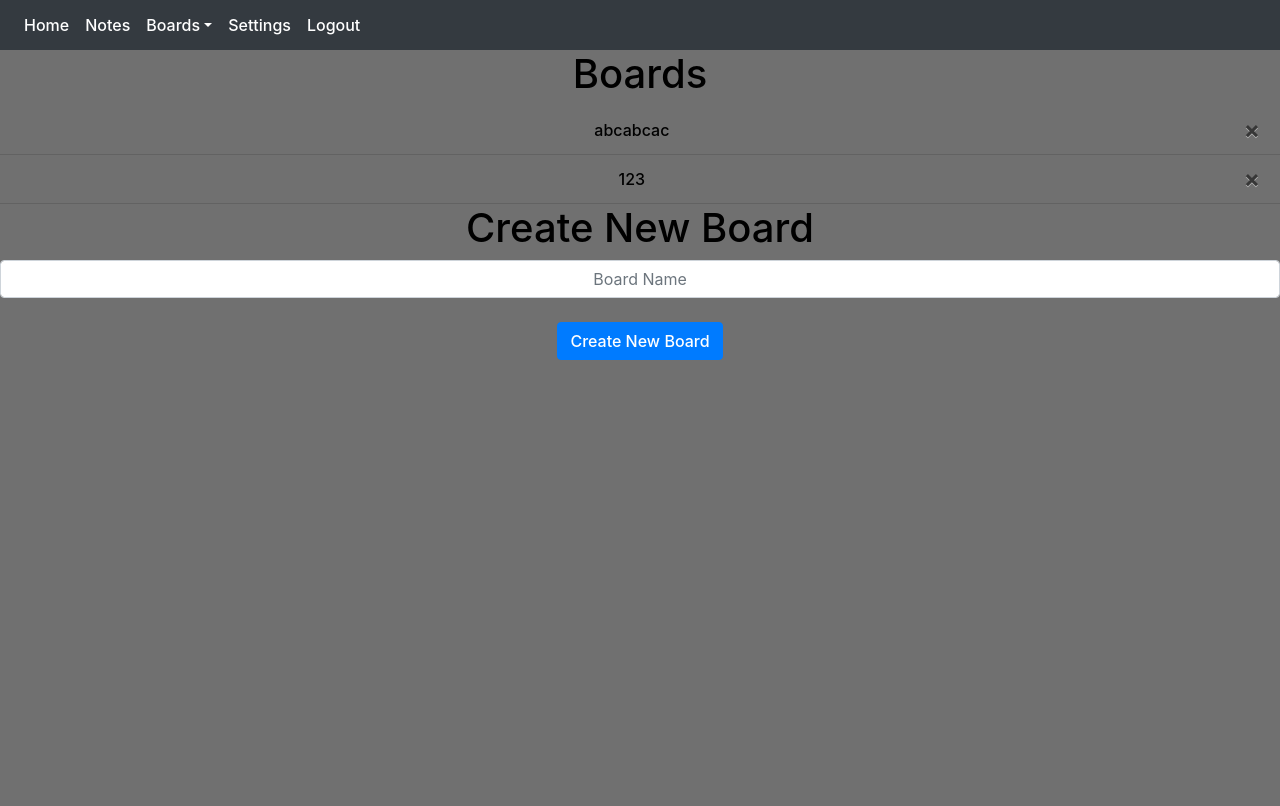
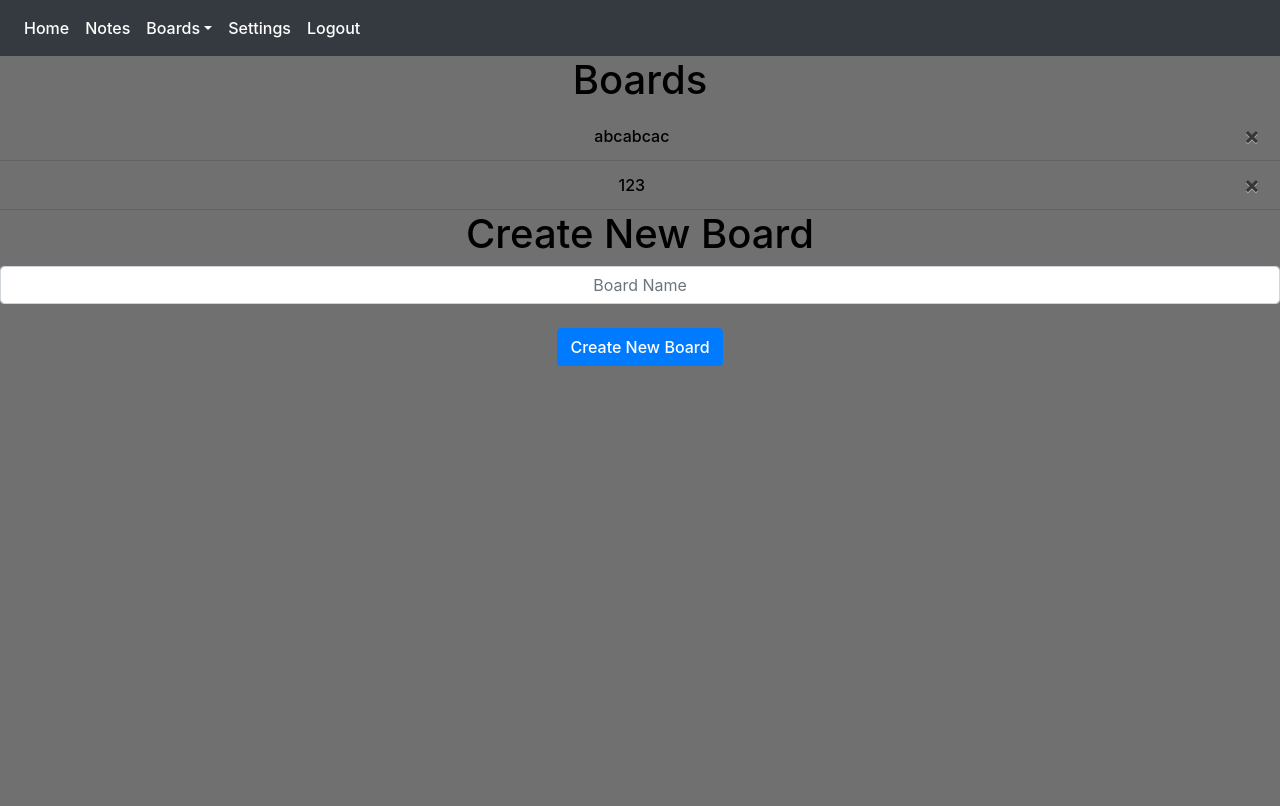
Before and after one commit to jtwolf1113/task-management-web-app, a Flask app: page /boards in a window 1280 px wide. Before the commit the page ends 360 px from the top, so only its background shows below. Run offline with Flask 2, Linux system fonts and the light colour scheme; a user stored in the database is signed in; data comes from the database, SQL or seed files in the repository; some libraries are stand-ins or nearby versions.

Commit message:
Update base.css

```diff
--- a/website/static/base.css
+++ b/website/static/base.css
@@ -34,10 +34,6 @@ body{
     font-weight: var(--font-weight);
     font-family: var(--font-family);
     font-style: var(--font-style);
-}
-
-nav.navbar {
-    height: 6.3vh;
 }
 
 div#container {
```
